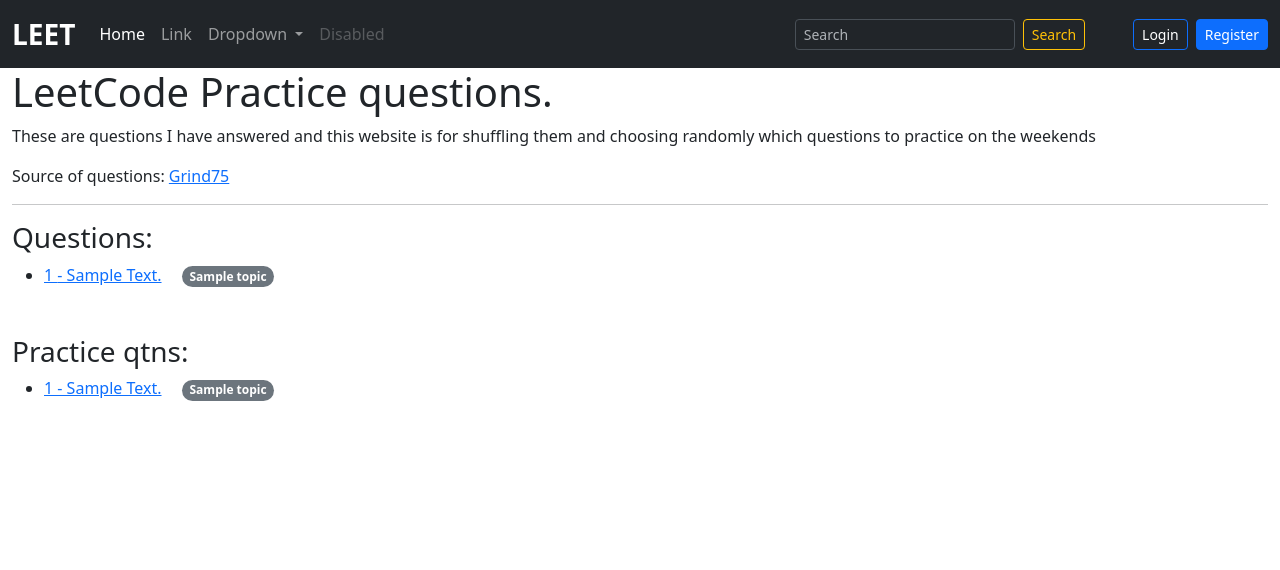
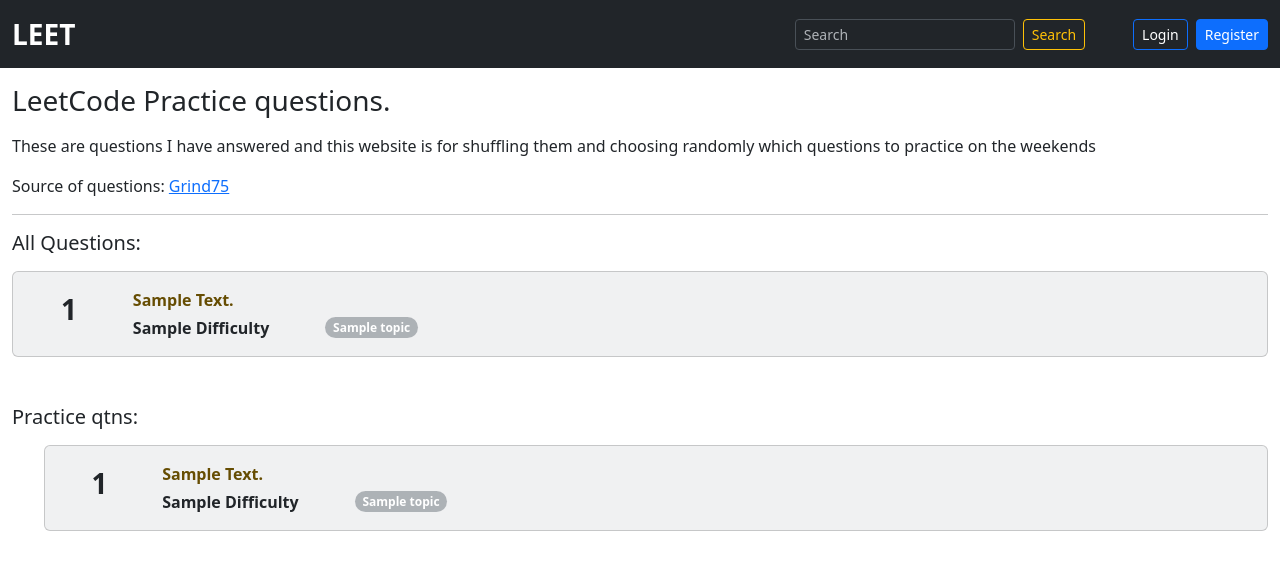
Before and after one commit to TrippleA-Ashaba/leet, a Django app: template templates/main/index.html in a window 1280 px wide. Shown: the top 570 px of the page. Run offline with Django 5.2, Linux system fonts and the light colour scheme; the template is opened without the code that fills it: most values are stand-ins (such as "Sample title", 1, 10 or a date in 2020); some libraries are stand-ins or nearby versions.

Commit message:
Add cards to view

```diff
--- a/templates/layouts/partials/nav.html
+++ b/templates/layouts/partials/nav.html
@@ -13,7 +13,7 @@
 		</button>
 		<div class="collapse navbar-collapse" id="navbarSupportedContent">
 			<ul class="navbar-nav me-auto mb-2 mb-lg-0">
-				<li class="nav-item">
+				<!-- <li class="nav-item">
 					<a class="nav-link active" aria-current="page" href="#">Home</a>
 				</li>
 				<li class="nav-item">
@@ -37,7 +37,7 @@
 				</li>
 				<li class="nav-item">
 					<a class="nav-link disabled" aria-disabled="true">Disabled</a>
-				</li>
+				</li> -->
 			</ul>
 			<form class="d-flex" role="search">
 				<input
--- a/templates/main/index.html
+++ b/templates/main/index.html
@@ -6,7 +6,7 @@
 <!--  -->
 <!--  -->
 {% block content %}
-<h1>LeetCode Practice questions.</h1>
+<h1 class="fs-3 my-3">LeetCode Practice questions.</h1>
 <p>
 	These are questions I have answered and this website is for shuffling them and choosing randomly which questions to
 	practice on the weekends
@@ -17,53 +17,85 @@
 </p>
 <hr />
 <div class="">
-	<h3>Questions:</h3>
+	<h3 class="mb-3 fs-5">All Questions:</h3>
 </div>
-<ul>
+<div class="mb-3">
 	{% for question in questions %}
-	<li>
-		<a class="me-3" href="{{ question.url }}" target="_blank">
-			{% if question.grind_num %}
-			<!--  -->
-			{{ question.grind_num }}
-			<!--  -->
-			{% else %}
-			<!--  -->
-			{{ forloop.counter }}
-			<!--  -->
-			{% endif %} - {{ question.text|title }}</a
-		>
-		{% if question.topics.all %}
-		<!--  -->
+	<div class="card bg-secondary bg-opacity-10">
+		<div class="card-body">
+			<div class="row">
+				<div class="col-3 col-md-2 col-lg-1 text-center fw-bold fs-3">{{ question.number }}</div>
+				<div class="col">
+					<div class="mb-1">
+						<a
+							class="text-warning-emphasis me-3 fw-bold link-offset-2 link-offset-3-hover link-underline link-underline-opacity-0 link-underline-opacity-75-hover"
+							href="{{ question.url }}"
+							target="_blank">
+							{{ question.text|title }}</a
+						>
+					</div>
+					<div class="d-flex align-items-center gap-2">
+						<div
+							class="me-5 fw-semibold {% if question.difficulty == 'easy' %}text-success{% elif question.difficulty == 'medium' %}text-warning{% elif question.difficulty == 'hard' %}text-danger{% endif %}">
+							{{ question.difficulty|title }}
+						</div>
+						{% if question.topics.all %}
+						<!--  -->
 
-		{% for topic in question.topics.all %}
-		<span class="badge text-bg-secondary rounded-pill">{{ topic.name }} </span>
-		{% endfor %}
-		<!--  -->
-		{% endif %}
-	</li>
+						{% for topic in question.topics.all %}
+						<div class="badge text-white bg-secondary bg-opacity-50 rounded-pill">{{ topic.name }}</div>
+						{% endfor %}
+						<!--  -->
+						{% endif %}
+					</div>
+				</div>
+			</div>
+		</div>
+	</div>
 	{% empty %}
 	<li>No questions found</li>
 	{% endfor %}
-</ul>
+</div>
 <div class="mt-5">
 	<div class="">
-		<h3>Practice qtns:</h3>
+		<h3 class="fs-5 mb-3">Practice qtns:</h3>
 	</div>
 	<ul>
-		<li>
-			<a class="me-3" href="{{ practice_questions.url }}" target="_blank">
-				{{ practice_questions.grind_num }} - {{ practice_questions.text|title }}</a
-			>
-			{% if practice_questions.topics.all %}
-			<!--  -->
+		{% for question in practice_questions %}
+		<div class="card bg-secondary bg-opacity-10">
+			<div class="card-body">
+				<div class="row">
+					<div class="col-3 col-md-2 col-lg-1 text-center fw-bold fs-3">{{ question.number }}</div>
+					<div class="col">
+						<div class="mb-1">
+							<a
+								class="text-warning-emphasis me-3 fw-bold link-offset-2 link-offset-3-hover link-underline link-underline-opacity-0 link-underline-opacity-75-hover"
+								href="{{ question.url }}"
+								target="_blank">
+								{{ question.text|title }}</a
+							>
+						</div>
+						<div class="d-flex align-items-center gap-2">
+							<div
+								class="me-5 fw-semibold {% if question.difficulty == 'easy' %}text-success{% elif question.difficulty == 'medium' %}text-warning{% elif question.difficulty == 'hard' %}text-danger{% endif %}">
+								{{ question.difficulty|title }}
+							</div>
+							{% if question.topics.all %}
+							<!--  -->
 
-			{% for topic in practice_questions.topics.all %}
-			<span class="badge text-bg-secondary rounded-pill">{{ topic.name }} </span>
-			{% endfor %}
-			<!--  -->
-			{% endif %}
-		</li>
+							{% for topic in question.topics.all %}
+							<div class="badge text-white bg-secondary bg-opacity-50 rounded-pill">{{ topic.name }}</div>
+							{% endfor %}
+							<!--  -->
+							{% endif %}
+						</div>
+					</div>
+				</div>
+			</div>
+		</div>
+		{% empty %}
+		<li>No questions found</li>
+		{% endfor %}
 	</ul>
 </div>
 {% endblock %}
```
Also changed, not shown: apps/main/models.py (+7 -3 lines).
